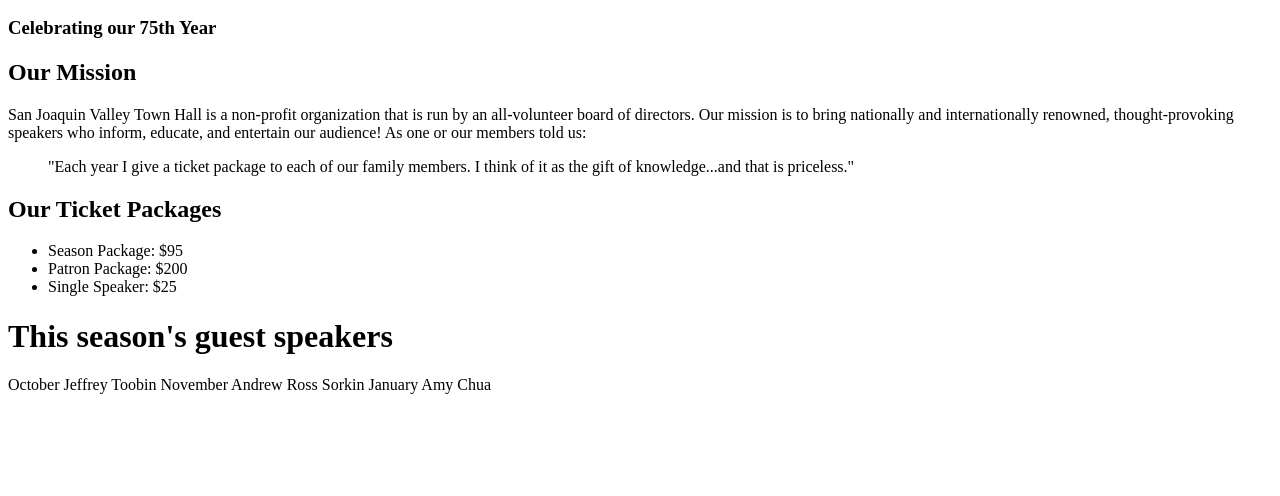
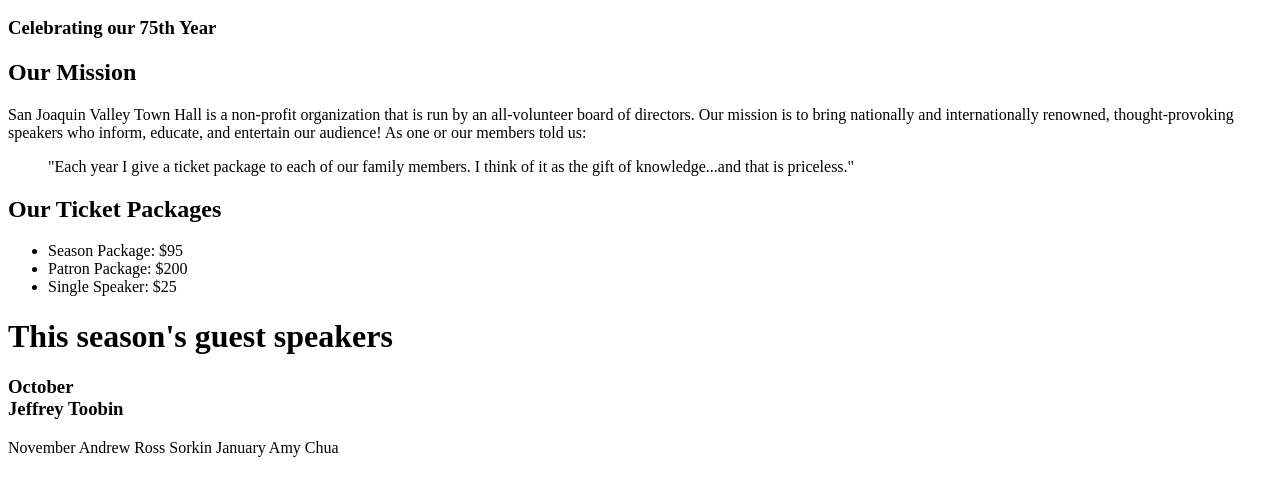
Before and after one commit to cmburk/github-pages, a plain HTML site: page html-css/wk01-assignment-exercise-files/index.html in a window 1280 px wide. Shown: the part 142-638 px from the top of the page. Drawn offline with Linux system fonts and the light colour scheme.

Commit message:
Finished step 9

```diff
--- a/html-css/wk01-assignment-exercise-files/index.html
+++ b/html-css/wk01-assignment-exercise-files/index.html
@@ -31,8 +31,11 @@
 
 		<h1>This season's guest speakers</h1>
 
+		<h3>
 		October
+		<br>
 		Jeffrey Toobin
+		</h3>
 
 		November
 		Andrew Ross Sorkin
```
